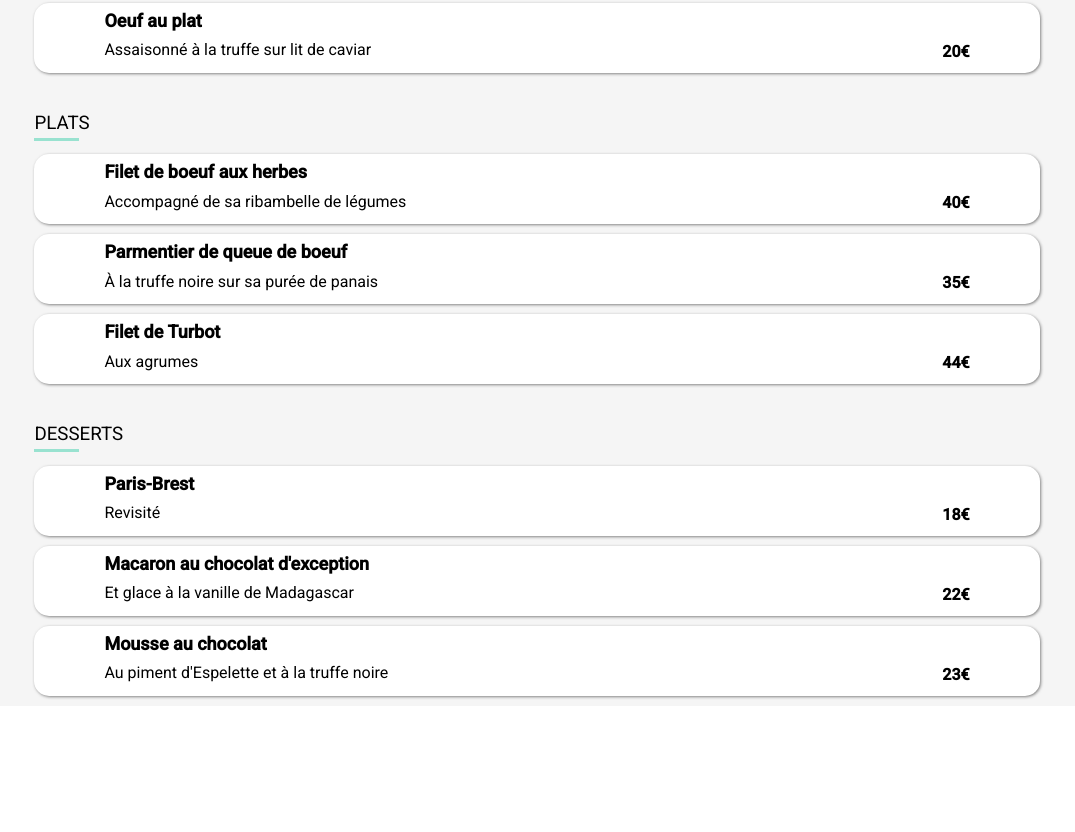
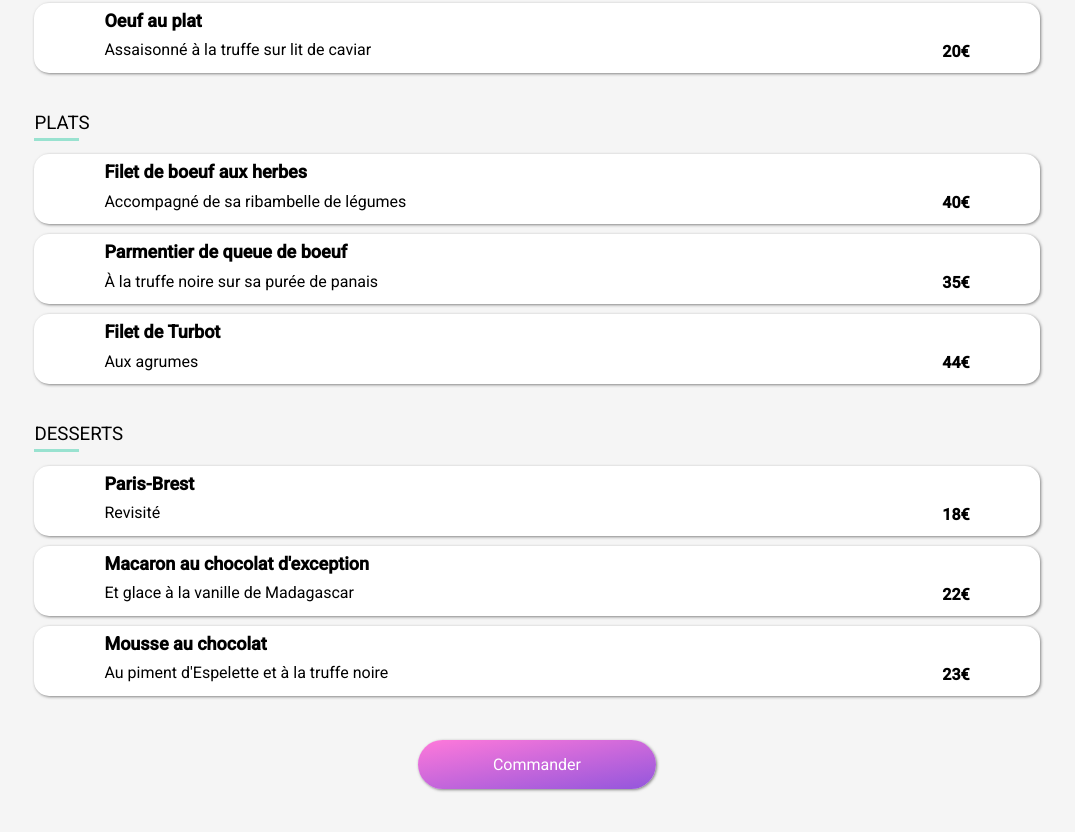
Before and after one commit to ivan-bojovic/IvanBojovic_3_08032022, a website: page pages/palettes-du-gout.html in a window 1280 px wide. Shown: the part 601-1433 px from the top of the page, without its empty margins (103-1178 px from the left). Before the commit the page ends 1307 px from the top, so only its background shows below. Drawn offline with Linux system fonts and the light colour scheme; a web font is replaced by a local one.

Commit message:
page explorer bouton

```diff
--- a/pages/palettes-du-gout.html
+++ b/pages/palettes-du-gout.html
@@ -128,6 +128,10 @@
                         </div>
                     </div>
                 </div>
+                <!--explorer bouton-->
+                <div class="explorer">
+                    <a class="explorer_bouton" href="#">Commander</a>
+                </div>
             </section>
 
         </main>
--- a/style.scss
+++ b/style.scss
@@ -431,3 +431,27 @@ body {
         }
     }
 }
+/*explorer bouton*/
+.explorer {
+    background-color: $gris;
+    text-align: center;
+    padding: 20px 0;
+    margin-bottom: 50px;
+    &_bouton {
+        text-decoration: none;
+        border: none;
+        color: white;
+        padding: 15px 75px;
+        @include background-image;
+        border-radius: 25px;
+        @include shadow-base;
+        @media screen and (max-width: $breakpoint) {
+            padding: 15px 35px;
+        }
+        &:hover {
+            opacity: 0.85;
+            transition: 0.15s;
+            @include shadow-hover;
+        }
+    }
+}
```
Also changed, not shown: style.css, 1 other file.
